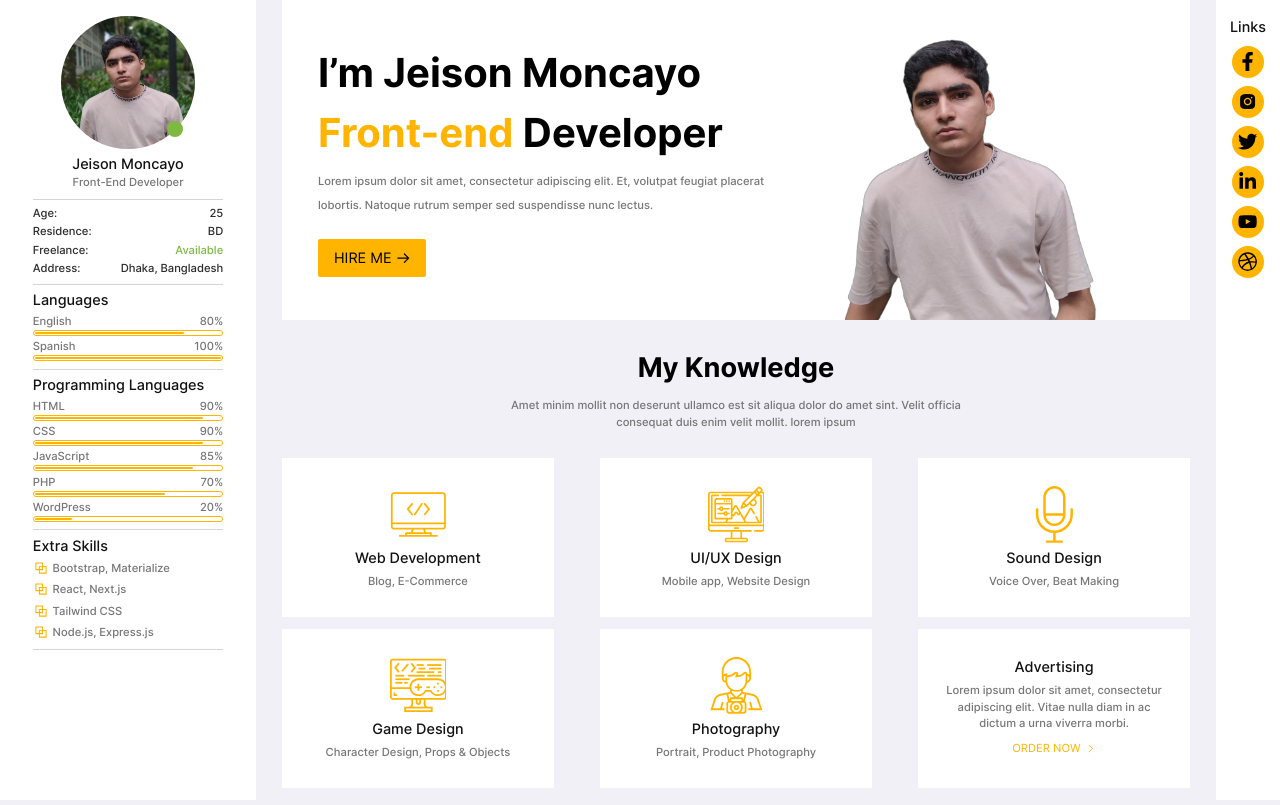
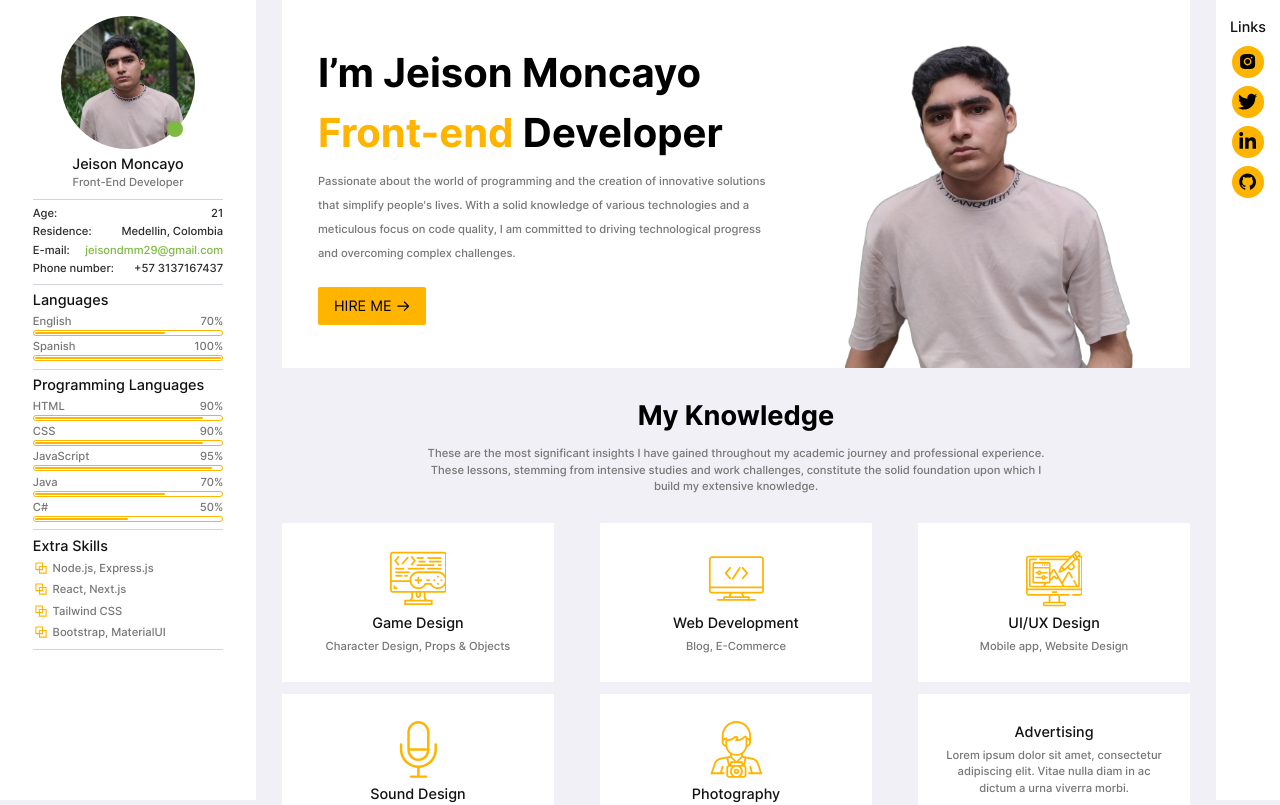
Before and after one commit to MMJeison/cv-ing-web, a Next.js app: page / in a window 1280 px wide. Shown: the top 805 px of the page. Built offline with nearby package versions, Linux system fonts and the light colour scheme.

Commit message:
Actualizada informacion

```diff
--- a/src/components/education.tsx
+++ b/src/components/education.tsx
@@ -5,9 +5,9 @@ import { Divider } from './divider'
 export function Education () {
   return (
     <section className='w-full flex flex-col items-center gap-7'>
-      <div className='w-[50%] flex flex-col items-center gap-2'>
+      <div className='w-[70%] flex flex-col items-center gap-2'>
         <h2 style={{ fontSize: 'var(--title-size)' }} className='font-bold'>Education</h2>
-        <Text aling='center'>
+        <Text align='center'>
           Amet minim mollit non deserunt ullamco est sit aliqua dolor do amet sint. Velit officia consequat duis enim velit mollit. lorem ipsum
         </Text>
       </div>
--- a/src/components/knowledge-card.tsx
+++ b/src/components/knowledge-card.tsx
@@ -16,7 +16,7 @@ export function KnowledgeCard ({ icon, title, text, btn }: KnowledgeCardProps) {
         {icon}
       </span>}
       <Subtitle>{title}</Subtitle>
-      <Text aling='center'>{text}</Text>
+      <Text align='center'>{text}</Text>
       {btn && <button style={{ fontSize: 'var(--text-size)' }} className='flex items-center gap-1 text-[#FFB400] rounded-sm py-1 px-2'>
         <span>{btn}</span>
         <HiOutlineChevronRight />
--- a/src/components/knowledge.tsx
+++ b/src/components/knowledge.tsx
@@ -5,20 +5,20 @@ import { PcIcon1, PcIcon2, PcIcon3, SoundIcon, PhotographerIcon } from './icons'
 export function Knowledge () {
   return (
     <section className='w-full flex flex-col items-center gap-7'>
-      <div className='w-[50%] flex flex-col items-center gap-2'>
+      <div className='w-[70%] flex flex-col items-center gap-2'>
         <h2 style={{ fontSize: 'var(--title-size)' }} className='font-bold'>My Knowledge</h2>
-        <Text aling='center'>
-          Amet minim mollit non deserunt ullamco est sit aliqua dolor do amet sint. Velit officia consequat duis enim velit mollit. lorem ipsum
+        <Text align='center'>
+        These are the most significant insights I have gained throughout my academic journey and professional experience. These lessons, stemming from intensive studies and work challenges, constitute the solid foundation upon which I build my extensive knowledge.
         </Text>
       </div>
       <div className='w-full flex flex-col gap-3'>
         <div className='w-full flex justify-between'>
+          <KnowledgeCard icon={<PcIcon3 />} title='Game Design' text='Character Design, Props & Objects' />
           <KnowledgeCard icon={<PcIcon1 />} title='Web Development' text='Blog, E-Commerce' />
           <KnowledgeCard icon={<PcIcon2 />} title='UI/UX Design' text='Mobile app, Website Design' />
-          <KnowledgeCard icon={<SoundIcon />} title='Sound Design' text='Voice Over, Beat Making' />
         </div>
         <div className='w-full flex justify-between'>
-          <KnowledgeCard icon={<PcIcon3 />} title='Game Design' text='Character Design, Props & Objects' />
+          <KnowledgeCard icon={<SoundIcon />} title='Sound Design' text='Voice Over, Beat Making' />
           <KnowledgeCard icon={<PhotographerIcon />} title='Photography' text='Portrait, Product Photography' />
           <KnowledgeCard title='Advertising'
             text='Lorem ipsum dolor sit amet, consectetur adipiscing elit. Vitae nulla diam in ac dictum a urna viverra morbi.'
--- a/src/components/main.tsx
+++ b/src/components/main.tsx
@@ -7,16 +7,16 @@ import { Portfolio } from './portfolio'
 export function Main () {
   return (
     <main className="w-full flex flex-col items-center gap-7">
-      <section className="bg-white w-full aspect-[16/5] max-h-[20em] flex justify-between items-center px-[4%]">
-        <div className="w-[55%]">
+      <section className="bg-white w-full max-h-[23em] flex justify-between items-center px-[4%]">
+        <div className="w-[55%] py-3">
           <h1 style={{ fontSize: 'var(--title-size-lg)' }} className="font-bold">
-            I’m Jeison Moncayo
+            I&rsquo;m Jeison Moncayo
           </h1>
           <h1 style={{ fontSize: 'var(--title-size-lg)' }} className="font-bold mb-1">
             <span className="text-[#FFB400]">Front-end</span> Developer
           </h1>
           <Text>
-            Lorem ipsum dolor sit amet, consectetur adipiscing elit. Et, volutpat feugiat placerat lobortis. Natoque rutrum semper sed suspendisse nunc lectus.
+          Passionate about the world of programming and the creation of innovative solutions that simplify people&apos;s lives. With a solid knowledge of various technologies and a meticulous focus on code quality, I am committed to driving technological progress and overcoming complex challenges.
           </Text>
           <button style={{ fontSize: 'var(--subtitle-size)' }} className='flex gap-1 items-center bg-[#FFB400] rounded-sm py-2 px-4 mt-6'>
             HIRE ME
--- a/src/components/personal-info-item.tsx
+++ b/src/components/personal-info-item.tsx
@@ -3,14 +3,22 @@ import { Text } from './text'
 export interface PersonalInfoItemProps {
   label: string
   value: string
-  colorValue?: `#${string}`
+  link?: string
 }
 
-export function PersonalInfoItem ({ label, value, colorValue }: PersonalInfoItemProps) {
+export function PersonalInfoItem ({ label, value, link }: PersonalInfoItemProps) {
   return (
     <div className='flex justify-between items-center'>
       <Text color='#2B2B2B'>{label}:</Text>
-      <Text color={colorValue ?? '#2B2B2B'}>{value}</Text>
+      {link
+        ? (
+        <a href={link} className='flex items-center'>
+          <Text color='#7EB942'>{value}</Text>
+        </a>
+          )
+        : (
+        <Text color='#2B2B2B'>{value}</Text>
+          )}
     </div>
   )
 }
--- a/src/components/personal-info.tsx
+++ b/src/components/personal-info.tsx
@@ -4,20 +4,20 @@ import { PersonalInfoItem, type PersonalInfoItemProps } from './personal-info-it
 const data: PersonalInfoItemProps[] = [
   {
     label: 'Age',
-    value: '25'
+    value: '21'
   },
   {
     label: 'Residence',
-    value: 'BD'
+    value: 'Medellin, Colombia'
   },
   {
-    label: 'Freelance',
-    value: 'Available',
-    colorValue: '#7eb942'
+    label: 'E-mail',
+    value: 'jeisondmm29@gmail.com',
+    link: 'mailto://jeisondmm29@gmail.com'
   },
   {
-    label: 'Address',
-    value: 'Dhaka, Bangladesh'
+    label: 'Phone number',
+    value: '+57 3137167437'
   }
 ]
 
--- a/src/components/portfolio.tsx
+++ b/src/components/portfolio.tsx
@@ -4,9 +4,9 @@ import { PortfolioCard } from './portfolio-card'
 export function Portfolio () {
   return (
     <section className='w-full flex flex-col items-center gap-7 overflow-hidden'>
-      <div className='w-[50%] flex flex-col items-center gap-2'>
+      <div className='w-[70%] flex flex-col items-center gap-2'>
         <h2 style={{ fontSize: 'var(--title-size)' }} className='font-bold'>Portfolio</h2>
-        <Text aling='center'>
+        <Text align='center'>
         Amet minim mollit non deserunt ullamco est sit aliqua dolor do amet sint. Velit officia consequat duis enim velit mollit. lorem ipsum
         </Text>
       </div>
--- a/src/components/side-bar-left.tsx
+++ b/src/components/side-bar-left.tsx
@@ -8,16 +8,16 @@ import { Languages } from './languages'
 import { type LanguageItemProps } from './laguage-item'
 
 const languages: LanguageItemProps[] = [
-  { language: 'English', percentage: 80 },
+  { language: 'English', percentage: 70 },
   { language: 'Spanish', percentage: 100 }
 ]
 
 const programingLanguages: LanguageItemProps[] = [
   { language: 'HTML', percentage: 90 },
   { language: 'CSS', percentage: 90 },
-  { language: 'JavaScript', percentage: 85 },
-  { language: 'PHP', percentage: 70 },
-  { language: 'WordPress', percentage: 20 }
+  { language: 'JavaScript', percentage: 95 },
+  { language: 'Java', percentage: 70 },
+  { language: 'C#', percentage: 50 }
 ]
 
 export function SideBarLeft () {
--- a/src/components/side-bar-right.tsx
+++ b/src/components/side-bar-right.tsx
@@ -1,18 +1,16 @@
 import { IconLink } from './icons'
-import { FaFacebookF, FaLinkedinIn, FaTwitter, FaYoutube, FaDribbble } from 'react-icons/fa'
-import { AiFillInstagram } from 'react-icons/ai'
+import { FaLinkedinIn, FaTwitter } from 'react-icons/fa'
+import { AiFillInstagram, AiFillGithub } from 'react-icons/ai'
 import { Subtitle } from './subtitle'
 
 export function SideBarRight () {
   return (
     <aside className="fixed top-0 right-0 h-screen bg-white w-[5%] flex flex-col items-center py-4 gap-2">
       <Subtitle>Links</Subtitle>
-      <IconLink icon={<FaFacebookF className='w-full h-full'/>} />
       <IconLink icon={<AiFillInstagram className='w-full h-full'/>} />
       <IconLink icon={<FaTwitter className='w-full h-full'/>} />
       <IconLink icon={<FaLinkedinIn className='w-full h-full'/>} />
-      <IconLink icon={<FaYoutube className='w-full h-full'/>} />
-      <IconLink icon={<FaDribbble className='w-full h-full'/>} />
+      <IconLink icon={<AiFillGithub className='w-full h-full'/>} />
     </aside>
   )
 }
--- a/src/components/skills.tsx
+++ b/src/components/skills.tsx
@@ -3,10 +3,10 @@ import { SkillItem, type SkillItemProps } from './skill-item'
 import { Subtitle } from './subtitle'
 
 const skills: SkillItemProps[] = [
-  { skill: 'Bootstrap, Materialize' },
+  { skill: 'Node.js, Express.js' },
   { skill: 'React, Next.js' },
   { skill: 'Tailwind CSS' },
-  { skill: 'Node.js, Express.js' }
+  { skill: 'Bootstrap, MaterialUI' }
 ]
 
 export function Skills () {
--- a/src/components/text.tsx
+++ b/src/components/text.tsx
@@ -1,15 +1,15 @@
 interface TextProps {
   children: React.ReactNode
-  aling?: 'left' | 'center' | 'right'
+  align?: 'left' | 'center' | 'right'
   color?: `#${string}`
   component?: React.ElementType
 }
 
-export function Text ({ component = 'span', aling, color, children }: TextProps) {
+export function Text ({ component = 'span', align, color, children }: TextProps) {
   const Component = component
-  let _aling = 'text-left'
-  if (aling === 'right') _aling = 'text-right'
-  if (aling === 'center') _aling = 'text-center'
+  let _align = 'text-left'
+  if (align === 'right') _align = 'text-right'
+  if (align === 'center') _align = 'text-center'
   let classI = ''
   const stylesI = {
     fontSize: 'var(--text-size)'
@@ -21,7 +21,7 @@ export function Text ({ component = 'span', aling, color, children }: TextProps)
   }
   // text-[0.73em]
   return (
-    <Component style={stylesI} className={`${classI} font-[450] ${_aling}`}>
+    <Component style={stylesI} className={`${classI} font-[450] ${_align}`}>
       {children}
     </Component>
   )
--- a/src/pages/index.tsx
+++ b/src/pages/index.tsx
@@ -1,5 +1,5 @@
 // import { Inter } from 'next/font/google'
-
+import { useEffect } from 'react'
 import { SideBarLeft } from '@/components/side-bar-left'
 import { SideBarRight } from '@/components/side-bar-right'
 import { Main } from '@/components/main'
@@ -9,6 +9,10 @@ import Head from 'next/head'
 // const inter = Inter({ subsets: ['latin'] })
 
 export default function Home () {
+  useEffect(() => {
+    console.log(window.innerWidth)
+    console.log(window.innerHeight)
+  }, [])
   return (
     <section className='relative flex justify-center mx-auto w-full min-h-screen bg-[#f0f0f6]'>
       <Head>
```
